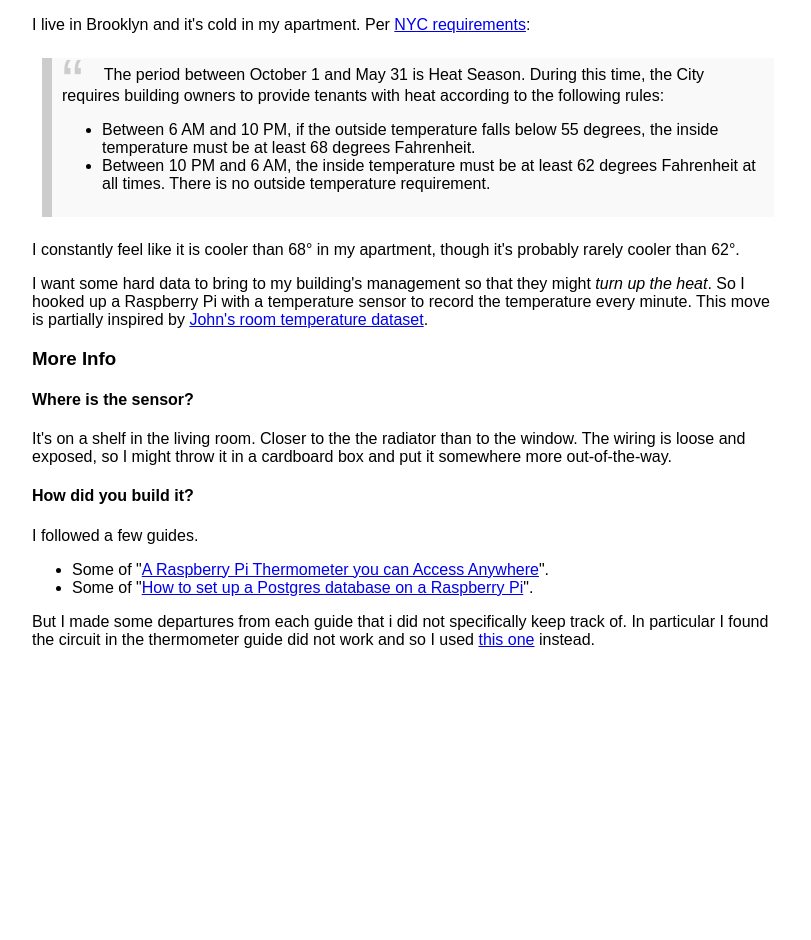
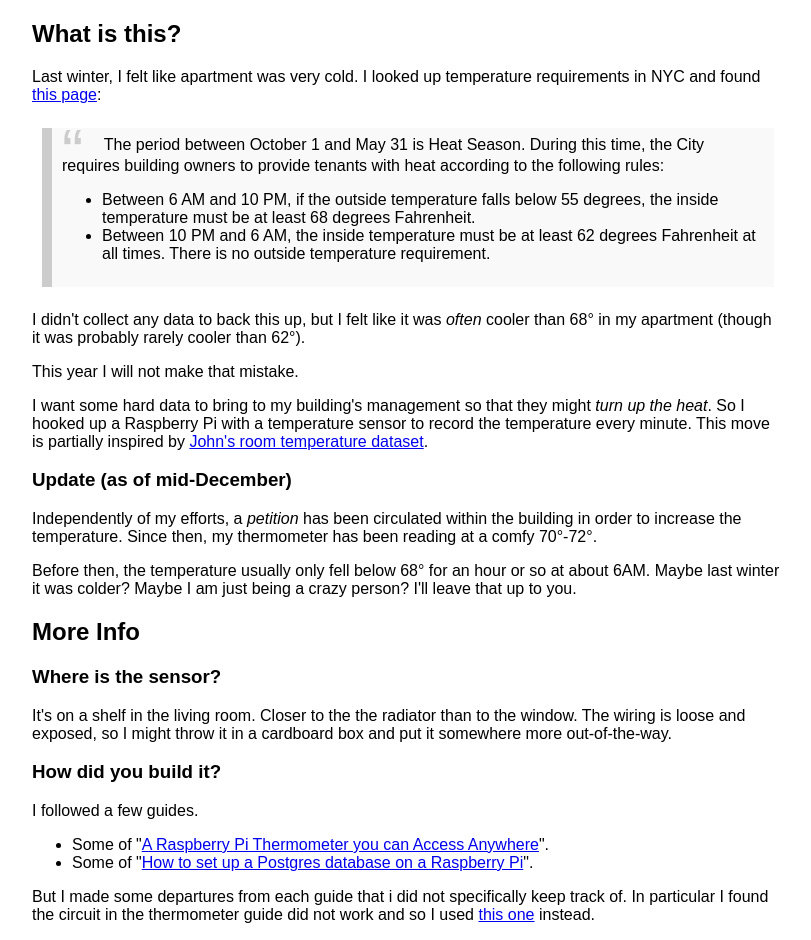
Before and after one commit to nolanbconaway/temp-in-nolans-apartment, a Flask app: template app/templates/base.html in a window 1280 px wide. Shown: the part 582-1522 px from the top of the page, without its empty margins (24-835 px from the left). Before the commit the page ends 1230 px from the top, so only its background shows below. Run offline with Flask 2, Linux system fonts and the light colour scheme; the template is opened without the code that fills it, so the values that code supplies are empty; some libraries are stand-ins or nearby versions.

Commit message:
update after petition

```diff
--- a/app/templates/base.html
+++ b/app/templates/base.html
@@ -28,9 +28,13 @@
     </div>
 
     <div id=info>
+
+      <h2>What is this?</h2>
+
       <p>
-        I live in Brooklyn and it's cold in my apartment.
-        Per <a href="https://www1.nyc.gov/nyc-resources/service/1815/residential-heat-and-hot-water-requirements">NYC requirements</a>:
+        Last winter, I felt like apartment was very cold. I looked up
+        temperature requirements in NYC and found
+        <a href="https://www1.nyc.gov/nyc-resources/service/1815/residential-heat-and-hot-water-requirements">this page</a>:
       </p>
 
       <blockquote>
@@ -53,13 +57,18 @@
       </blockquote>
 
       <p>
-        I constantly feel like it is cooler than 68&deg; in my apartment,
-        though it's probably rarely cooler than 62&deg;.
+        I didn't collect any data to back this up, but I felt like it was
+        <i>often</i> cooler than 68&deg; in my apartment (though it was probably
+        rarely cooler than 62&deg;).
       </p>
 
       <p>
-        I want some hard data to bring to my building's management so that they
-        might <i>turn up the heat</i>.
+        This year I will not make that mistake.
+      </p>
+
+      <p>
+         I want some hard data to bring to my building's management so that
+         they might <i>turn up the heat</i>.
 
         So I hooked up a Raspberry Pi with a temperature sensor to record the
         temperature every minute. This move is partially inspired by
@@ -67,16 +76,30 @@
         room temperature dataset</a>.
       </p>
 
-      <h3>More Info</h3>
+      <h3>Update (as of mid-December)</h3>
 
-        <h4>Where is the sensor?</h4>
+      <p>
+        Independently of my efforts, a <i>petition</i> has been circulated
+        within the building in order to increase the temperature. Since then,
+        my thermometer has been reading at a comfy 70&deg;-72&deg;.
+      </p>
+
+      <p>
+         Before then, the temperature usually only fell below 68&deg; for an
+         hour or so at about 6AM. Maybe last winter it was colder? Maybe I am
+         just being a crazy person? I'll leave that up to you.
+      </p>
+
+      <h2>More Info</h2>
+
+        <h3>Where is the sensor?</h3>
           <p>
             It's on a shelf in the living room. Closer to the the radiator than
             to the window. The wiring is loose and exposed, so I might throw it
             in a cardboard box and put it somewhere more out-of-the-way.
           </p>
 
-        <h4>How did you build it?</h4>
+        <h3>How did you build it?</h3>
         <p>
           I followed a few guides.
         </p>
```
